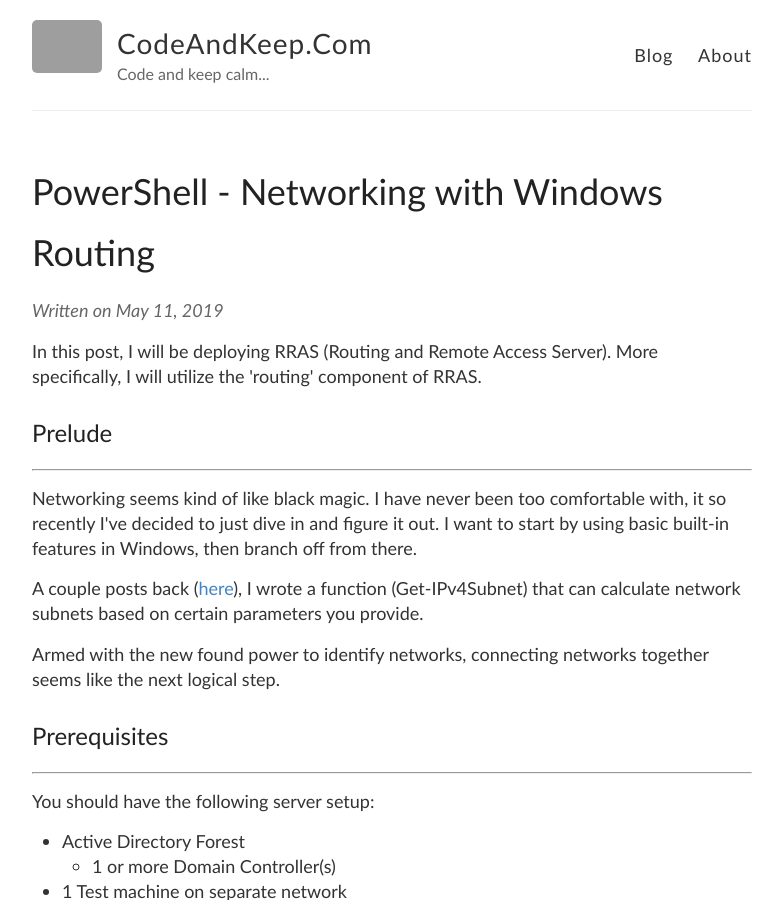
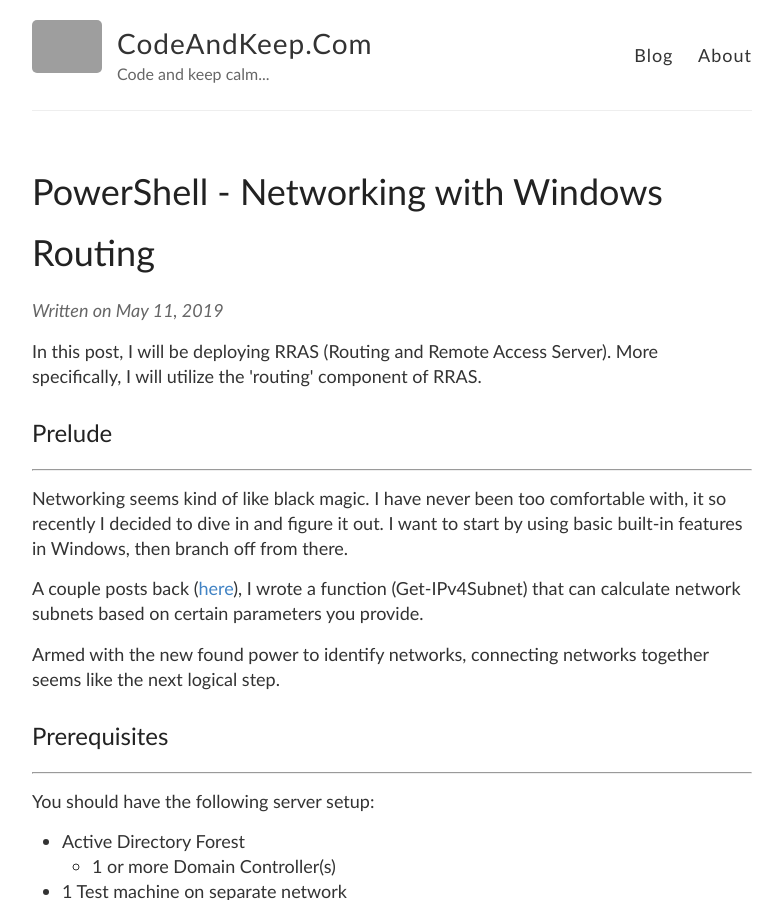
Before and after one commit to briansworth/dev, a Jekyll site: the page built from _posts/2019-5-11-PowerShell-Windows-Routing.md, in a window 1280 px wide and 900 px high. Shown: the whole window, without its empty margins (248-1030 px from the left). Built offline with Jekyll 4.4.1, drawn with Linux system fonts in a browser that asks for light colours; some of the changed text lies outside the part shown; grey boxes are pictures that could not be loaded.

Commit message:
Fixed grammatical errors

```diff
--- a/_posts/2019-5-11-PowerShell-Windows-Routing.md
+++ b/_posts/2019-5-11-PowerShell-Windows-Routing.md
@@ -14,7 +14,7 @@
 <p>
   Networking seems kind of like black magic.
   I have never been too comfortable with,
-  it so recently I've decided to just dive in and figure it out.
+  it so recently I decided to dive in and figure it out.
   I want to start by using basic built-in features in Windows,
   then branch off from there.
 </p>
```
Also changed, not shown: other parts of _posts/2019-5-11-PowerShell-Windows-Routing.md (+2 -1 lines).
